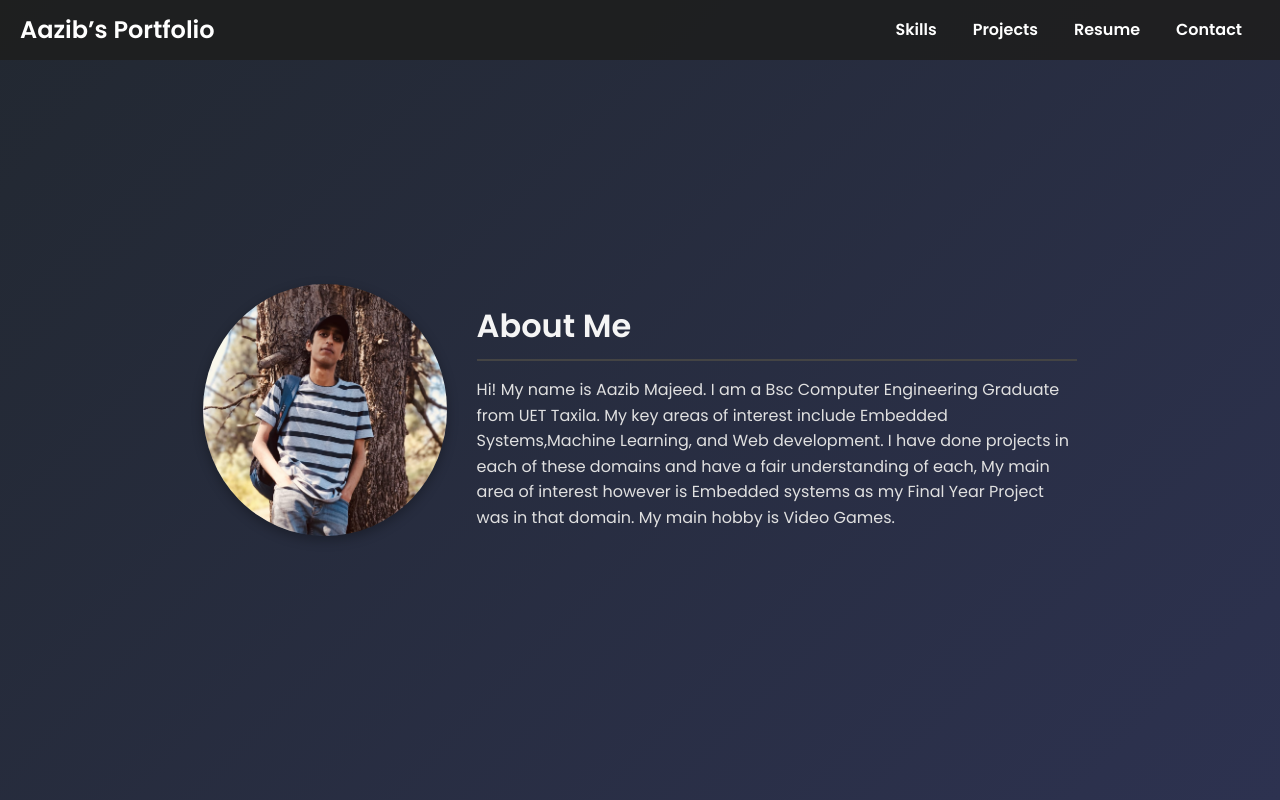
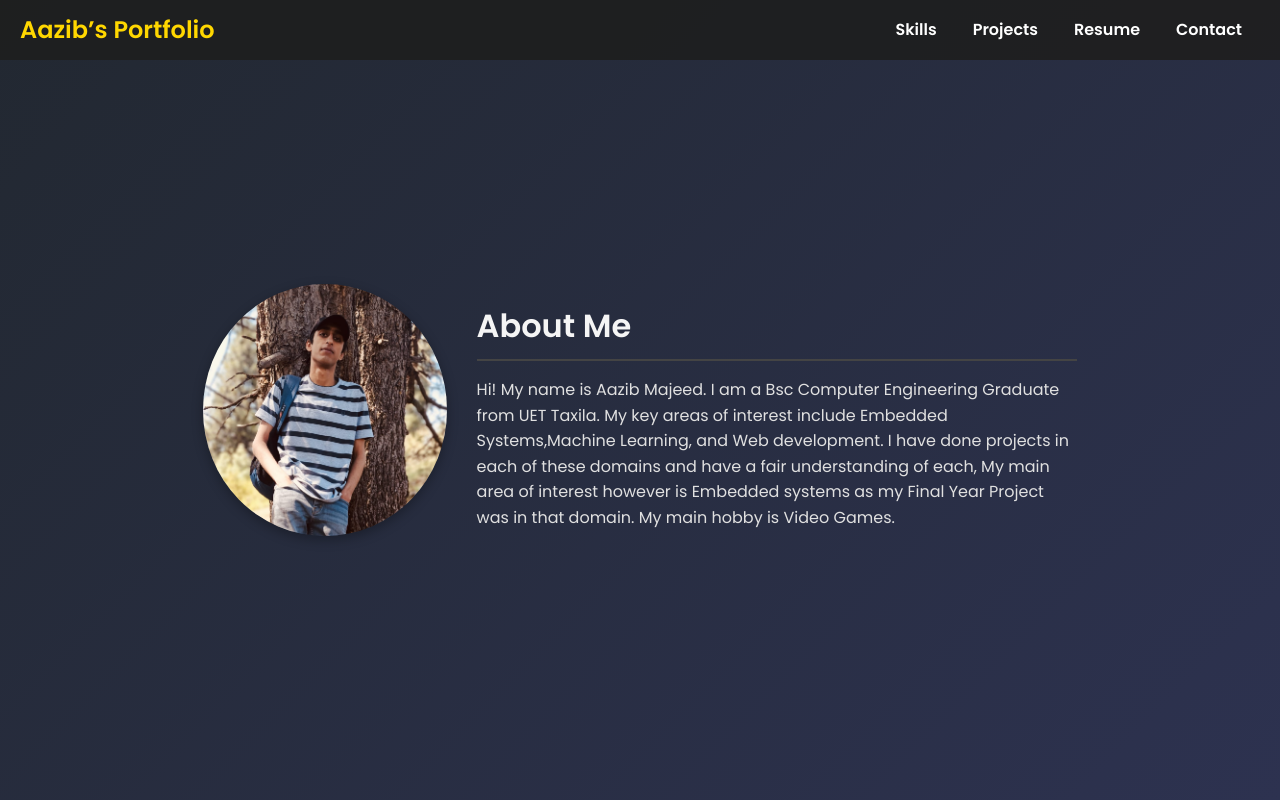
Before and after one commit to Aazib-Majeed/Portfolio, a Vue app: page / in a window 1280 px wide. Shown: the top 800 px of the page. Built offline with nearby package versions, Linux system fonts and the light colour scheme; a small style sheet from the web is missing.

Commit message:
Update style.css

```diff
--- a/src/style.css
+++ b/src/style.css
@@ -49,7 +49,7 @@ body {
 
 /* Headings */
 h1, h2, h3, h4, h5, h6 {
-  color: #ffffff;
+  color: var(--bright-yellow);
   font-weight: 600;
 }
 
```
